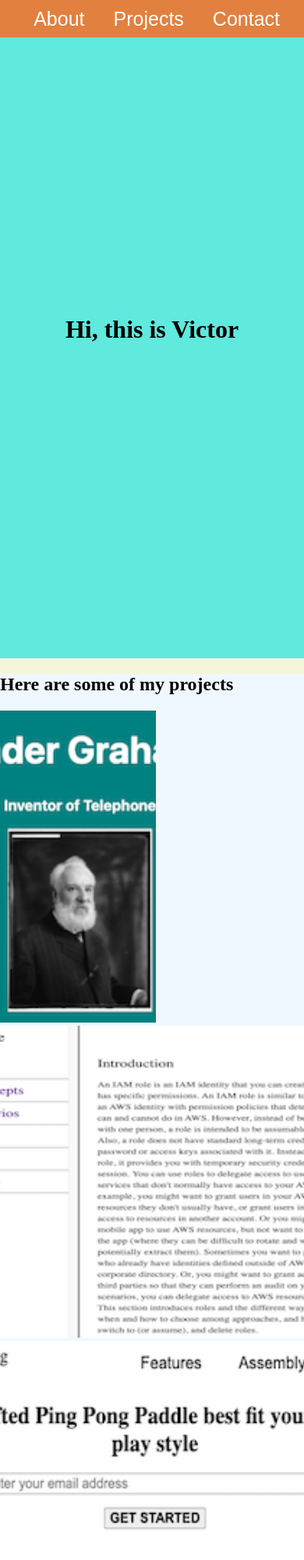
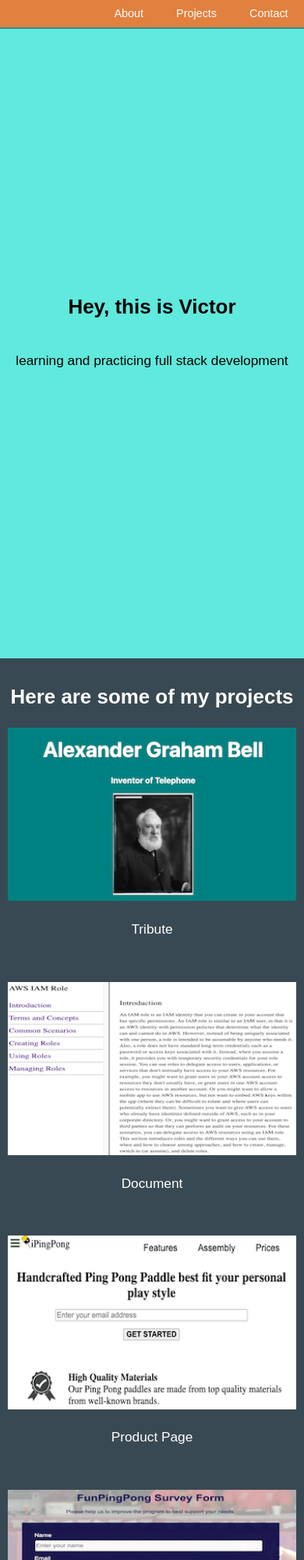
Before and after one commit to victormao/fca, a plain HTML site: page Portfolio/Portfolio.html in a window 390 px wide. Shown: the top 2000 px of the page at 78% size. Drawn offline with Linux system fonts and the light colour scheme.

Commit message:
clean up css for grid and media query

```diff
--- a/Portfolio/Portfolio.html
+++ b/Portfolio/Portfolio.html
@@ -11,49 +11,54 @@
 
 <body>
 
-  <div id="navbar">
+  <section id="navbar">
     <a class="nav-link" href="#welcome-section"><button>About</button></a>
     <a class="nav-link" href="#projects"><button>Projects</button></a>
     <a class="nav-link" href="#contact"><button>Contact</button></a>
 
-  </div>
+  </section>
 
-  <div id="welcome-section">
-    <h1>Hi, this is Victor</h1>
-  </div>
+  <section id="welcome-section">
+    <h1>Hey, this is Victor</h1>
 
-  <div id="projects">
+    <p>learning and practicing full stack development</p>
+  </section>
+
+  <section id="projects">
     <h2 class="projects-section-header">Here are some of my projects</h2>
 
-    <div id="projects-container">
+    <section id="projects-container">
       <a href="https://codepen.io/victormao/details/MWEgJEe" target="_blank" class="project-tile">
         <img class="project-image"
-          src="https://github.com/victormao/fca/blob/main/Portfolio/images/Tribute.png?raw=true" alt="project"
-          style="width:200px" />
+          src="https://github.com/victormao/fca/blob/main/Portfolio/images/Tribute.png?raw=true" alt="project" />
+        <p class="project-title">Tribute</p>
       </a>
 
       <a href="https://codepen.io/victormao/full/WNZpydZ" target="_blank" class="project-tile">
         <img class="project-image"
           src="https://github.com/victormao/fca/blob/main/Portfolio/images/document.png?raw=true" alt="project" />
+        <p class="project-title">Document</p>
       </a>
 
       <a href="https://codepen.io/victormao/full/GRMpeeE" target="_blank" class="project-tile">
         <img class="project-image"
           src="https://github.com/victormao/fca/blob/main/Portfolio/images/product.png?raw=true" alt="project" />
+        <p class="project-title">Product Page</p>
       </a>
 
       <a href="https://codepen.io/victormao/full/jOGOLEW" target="_blank" class="project-tile">
         <img class="project-image" src="https://github.com/victormao/fca/blob/main/Portfolio/images/survey.png?raw=true"
           alt="project" />
+        <p class="project-title">Survey Form</p>
       </a>
+    </section>
+  </section>
+
+  <section id="contact" class="contact-section">
+    <h2>It's a journey</h2>
 
 
-
-
-    </div>
-  </div>
-
-
+  </section>
 
 </body>
 
--- a/Portfolio/styles/main.scss
+++ b/Portfolio/styles/main.scss
@@ -1,51 +1,103 @@
+/* Base styles */
 body {
-  background-color: beige;
+  background-color: rgb(57, 73, 83);
   height: 100%;
   margin: 0;
+  line-height: 1.4;
+  font-size: 1.8rem;
+  font-weight: 400;
+  font-family: 'Poppins', sans-serif;
 }
+
+// h1 {
+//   font-size: 6rem;
+// }
+// h2 {
+//   font-size: 4rem;
+// }
+
+
   #welcome-section {
-    // display: table-cell;
     display: flex;
+    flex-direction: column;
     background-color: rgb(96, 233, 221);
+    align-items: center;
     justify-content: center;
-    align-items: center;
     overflow: auto;
     height: 100vh;
     width: 100%;
   }
 
   #projects {
-    height: auto;
-    background-color: aliceblue;
-      #projects-container {
-        display: grid;
-        grid-template-columns: 1fr 1fr;
-        @media only screen and (max-width: 600px) {
-          display: block;
-        }
-      #project-tile {
-        display: flex;
-        flex-direction: column;
-      }
+    align-items: center;
+    padding: 1rem;
+    background-color: rgb(57, 73, 83);
+  }
+
+  .projects-section-header {
+    text-align: center;
+    font-size: 1.5em;
+    color: white;
+  }
+
+  #projects-container {
+    display: grid;
+    grid-template-columns: repeat(auto-fit, minmax(360px, 1fr));
+    grid-gap: 4rem;
+    width: 100%;
+    max-width: 1440px;
+    background-color: rgb(57, 73, 83);
+    padding-bottom: 2em;
+    a:link {
+      text-decoration: none;
+    }
+    #project-tile {
+      display: block;
+      background-color: darkgreen;
     }
   }
 
+  @media screen and (max-width: 500px) {
+    .projects {
+      padding: 5rem 1rem;
+    }
+
+    .projects-container {
+      grid-template-columns: 1fr;
+    }
+  }
+
+
   #navbar {
+    display: flex;
     position: fixed;
     display: flex;
-    justify-content: right;
+    justify-content: flex-end;
     align-items: center;
+    top: 0;
+    left: 0;
     width: 100%;
-    height: 3em;
-    margin-left: auto;
+    height: 2em;
+    box-shadow: 0 2px 0 rgba(0, 0, 0, 0.4);
     background-color: rgb(226, 128, 63);
+    z-index: 10;
+  }
+
+  @media screen and (max-width: 900px) {
+    #nav {
+      justify-content: flex-start;
+    }
+    html {
+      font-size: 60%;
+    }
   }
 
   .nav-link {
     list-style-type: none;
     padding-right: 1em;
-    font-size: 25px;
-      a {
+    font-size: 1.5rem;
+    a {
+        display: block;
         text-decoration: none;
       }
   }
@@ -55,8 +107,9 @@ body {
 
 
   button {
+    display: inline-block;
     border: none;
-    padding: auto;
+    padding-left: 1.5em;
     margin: auto;
     background: none;
     font-size: 1em;
@@ -65,9 +118,27 @@ body {
   }
 
   .project-image {
-    position: relative;
-    height: 400px;
-    width: 400px;
+    // display: block;
+    min-height: calc(100% - 8rem);
+    width: 100%;
     object-fit: cover;
-    overflow: hidden;
+    // text-decoration: none;
   }
+
+  .project-title {
+    color: white;
+    text-align: center;
+
+  }
+
+  #contact {
+    display: flex;
+    flex-direction: column;
+    justify-content: center;
+    align-items: center;
+    width: 100%;
+    height: 100vh;
+    font-size: 1.2em;
+    color: white;
+    background:rgba(0, 0, 0, 0.4)
+  }
```
Also changed, not shown: Portfolio/styles/main.css, 1 other file.
